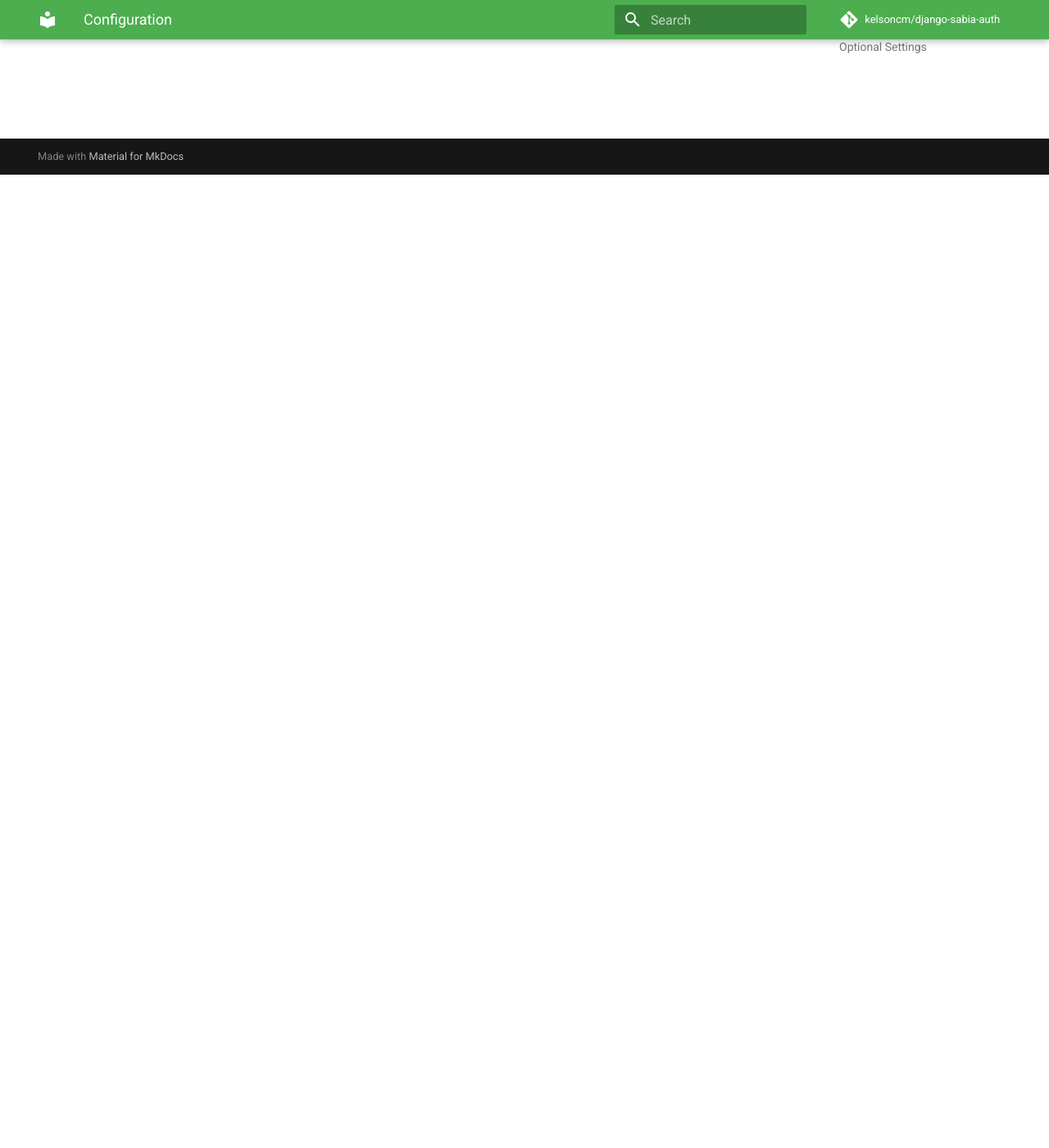
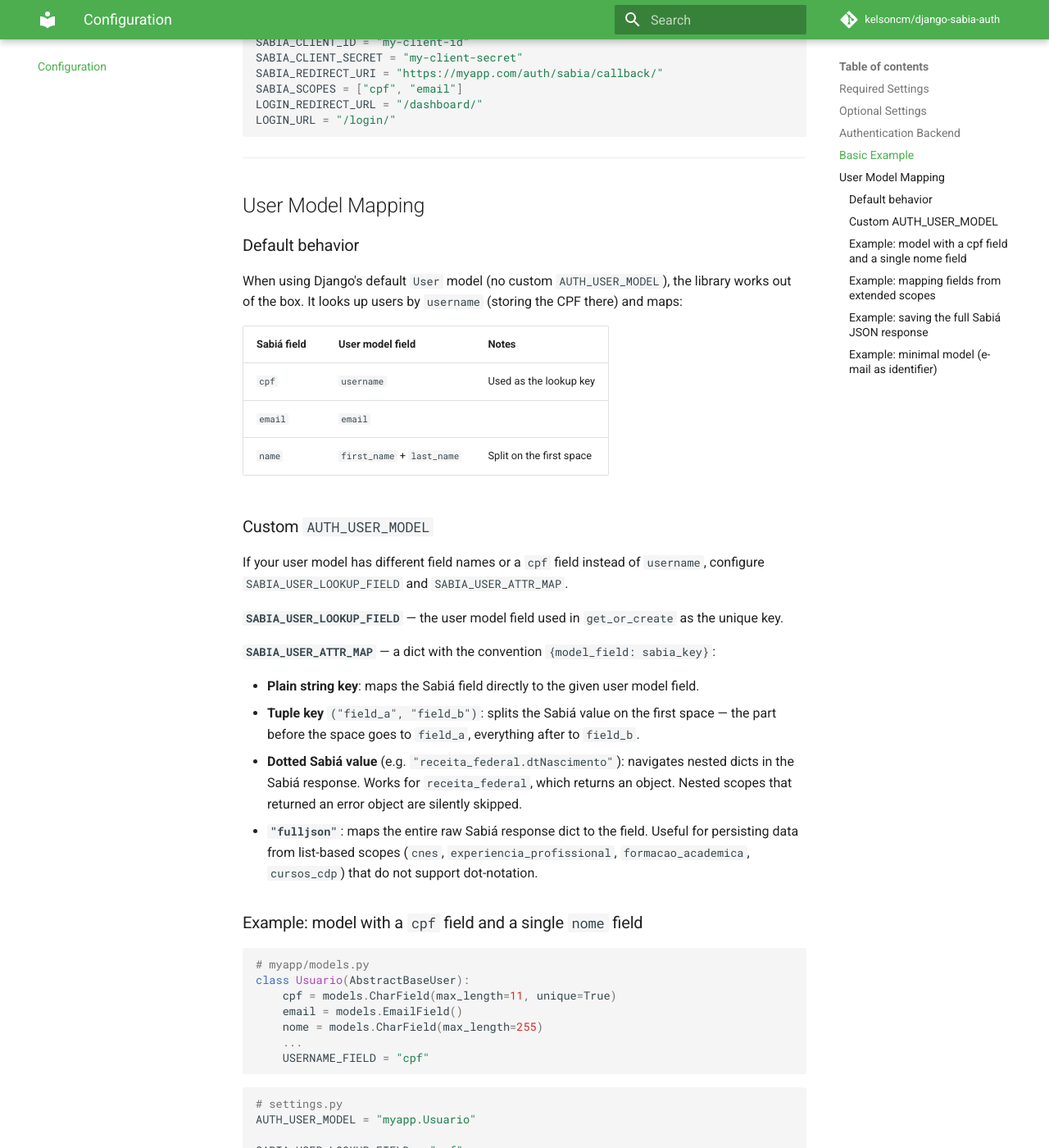
Before and after one commit to kelsoncm/django-sabia-auth, an MkDocs documentation site: the page built from docs/configuration.md, in a window 1280 px wide and 1400 px high, scrolled down 1187 px. Shown: the whole window at 82% size. Built offline with MkDocs 1.6.1 and Material for MkDocs 9.7.7, drawn with Linux system fonts in a browser that asks for light colours; comment, search, counter and statistics services are not loaded; some of the changed text lies outside the part shown.

Commit message:
Enhance django-sabia-auth functionality and documentation
- Update GitHub Actions workflow to enforce coverage threshold and improve Codecov integration.
- Add new badges to README for PyPI version, Python CI, and Django versions.
- Refactor SabiaAuthBackend to support customizable user attribute mapping from Sabiá response.
- Introduce utility functions for extracting nested values and applying user attribute mappings.
- Expand documentation on configuration options, including user attribute mapping and available scopes.
- Add tests for new authentication behavior and utility functions.
- Update sandbox environment to load environment variables from a .env file.
- Create a new scopes documentation file detailing available OAuth2 scopes and their usage.

````diff
--- a/docs/configuration.md
+++ b/docs/configuration.md
@@ -12,9 +12,11 @@
 
 | Setting | Default | Description |
 |---------|---------|-------------|
-| `SABIA_SCOPES` | `["cpf", "email"]` | OAuth2 scopes to request |
+| `SABIA_SCOPES` | `["cpf", "email"]` | OAuth2 scopes to request. See [Scopes](scopes.md) for all options. |
 | `SABIA_BASE_URL` | `https://login.sabia.ufrn.br` | Sabiá OAuth2 base URL |
 | `SABIA_API_URL` | `https://api.sabia.ufrn.br` | Sabiá user management API base URL |
+| `SABIA_USER_LOOKUP_FIELD` | `"username"` | User model field used to look up/create users |
+| `SABIA_USER_ATTR_MAP`     | see below | Maps Sabiá response keys to user model fields |
 
 ## Authentication Backend
 
@@ -25,7 +27,7 @@
 ]
 ```
 
-## Example
+## Basic Example
 
 ```python
 SABIA_CLIENT_ID = "my-client-id"
@@ -35,3 +37,122 @@
 LOGIN_REDIRECT_URL = "/dashboard/"
 LOGIN_URL = "/login/"
 ```
+
+---
+
+## User Model Mapping
+
+### Default behavior
+
+When using Django's default `User` model (no custom `AUTH_USER_MODEL`), the library works
+out of the box. It looks up users by `username` (storing the CPF there) and maps:
+
+| Sabiá field | User model field | Notes                       |
+|-------------|------------------|-----------------------------|
+| `cpf`       | `username`       | Used as the lookup key      |
+| `email`     | `email`          |                             |
+| `name`      | `first_name` + `last_name` | Split on the first space |
+
+### Custom `AUTH_USER_MODEL`
+
+If your user model has different field names or a `cpf` field instead of `username`,
+configure `SABIA_USER_LOOKUP_FIELD` and `SABIA_USER_ATTR_MAP`.
+
+**`SABIA_USER_LOOKUP_FIELD`** — the user model field used in `get_or_create` as the unique key.
+
+**`SABIA_USER_ATTR_MAP`** — a dict with the convention `{model_field: sabia_key}`:
+
+- **Plain string key**: maps the Sabiá field directly to the given user model field.
+- **Tuple key** `("field_a", "field_b")`: splits the Sabiá value on the first space —
+  the part before the space goes to `field_a`, everything after to `field_b`.
+- **Dotted Sabiá value** (e.g. `"receita_federal.dtNascimento"`): navigates nested dicts
+  in the Sabiá response. Works for `receita_federal`, which returns an object. Nested
+  scopes that returned an error object are silently skipped.
+- **`"fulljson"`**: maps the entire raw Sabiá response dict to the field. Useful for
+  persisting data from list-based scopes (`cnes`, `experiencia_profissional`,
+  `formacao_academica`, `cursos_cdp`) that do not support dot-notation.
+
+### Example: model with a `cpf` field and a single `nome` field
+
+```python
+# myapp/models.py
+class Usuario(AbstractBaseUser):
+    cpf = models.CharField(max_length=11, unique=True)
+    email = models.EmailField()
+    nome = models.CharField(max_length=255)
+    ...
+    USERNAME_FIELD = "cpf"
+```
+
+```python
+# settings.py
+AUTH_USER_MODEL = "myapp.Usuario"
+
+SABIA_USER_LOOKUP_FIELD = "cpf"
+SABIA_USER_ATTR_MAP = {
+    "cpf": "cpf",
+    "email": "email",
+    "nome": "name",          # store the full name in a single field
+}
+```
+
+### Example: mapping fields from extended scopes
+
+You can pull data from optional scopes (like `receita_federal`) directly into user model fields
+using dotted Sabiá keys:
+
+```python
+# settings.py
+SABIA_SCOPES = ["cpf", "email", "receita_federal"]
+
+SABIA_USER_ATTR_MAP = {
+    "username": "cpf",
+    "email": "email",
+    ("first_name", "last_name"): "name",
+    # Pull birth date from the Receita Federal scope:
+    "data_nascimento": "receita_federal.dtNascimento",
+    "sexo": "receita_federal.sexo",
+}
+```
+
+If the user's Receita Federal data is unavailable (not validated or an error response), those
+fields are simply skipped — the user is still created with the remaining attributes.
+
+### Example: saving the full Sabiá JSON response
+
+Use the special `"fulljson"` value to store the entire raw payload returned by Sabiá into a
+single field (e.g. a `JSONField`). This is the recommended approach for list-based scopes such
+as `cnes`, `experiencia_profissional`, `formacao_academica`, and `cursos_cdp`, which do not
+support dot-notation.
+
+```python
+# myapp/models.py
+class Usuario(AbstractBaseUser):
+    cpf = models.CharField(max_length=11, unique=True)
+    email = models.EmailField()
+    perfil_json = models.JSONField(default=dict, blank=True)
+    ...
+    USERNAME_FIELD = "cpf"
+```
+
+```python
+# settings.py
+SABIA_SCOPES = ["cpf", "email", "cnes", "experiencia_profissional"]
+
+SABIA_USER_ATTR_MAP = {
+    "cpf":        "cpf",
+    "email":      "email",
+    "perfil_json": "fulljson",   # entire Sabiá payload, including all requested scopes
+}
+```
+
+### Example: minimal model (e-mail as identifier)
+
+```python
+SABIA_USER_LOOKUP_FIELD = "email"
+SABIA_USER_ATTR_MAP = {
+    "email": "email",
+    "cpf": "cpf",
+    ("first_name", "last_name"): "name",
+}
+```
--- a/mkdocs.yml
+++ b/mkdocs.yml
@@ -18,6 +18,7 @@
   - Home: index.md
   - Installation: installation.md
   - Configuration: configuration.md
+  - Scopes: scopes.md
   - Usage: usage.md
   - API Reference: api-reference.md
   - Changelog: changelog.md
--- a/pyproject.toml
+++ b/pyproject.toml
@@ -38,6 +38,7 @@
     "black>=24.0",
     "ruff>=0.4",
     "pre-commit>=3.7",
+    "python-dotenv>=1.0",
 ]
 
 [tool.pytest.ini_options]
````
Also changed, not shown: README.md (+7 -0 lines), docs/scopes.md (added, +367 -0 lines), sandbox/README.md (+0 -11 lines), 9 other files.
